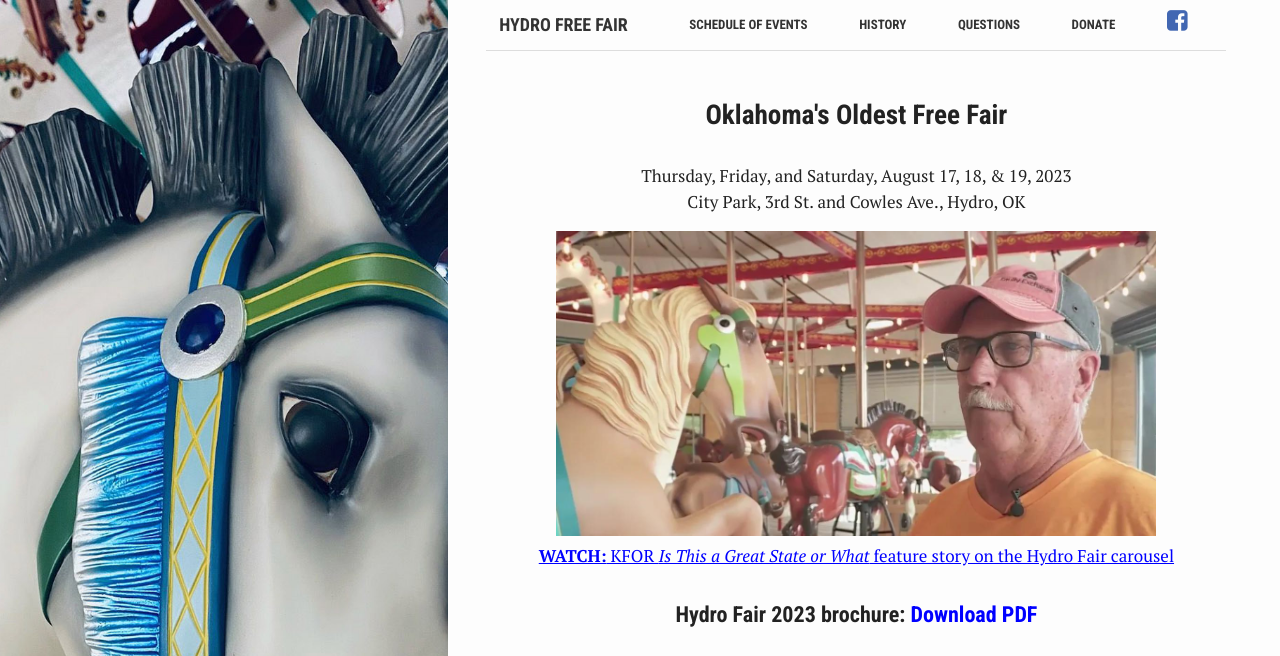
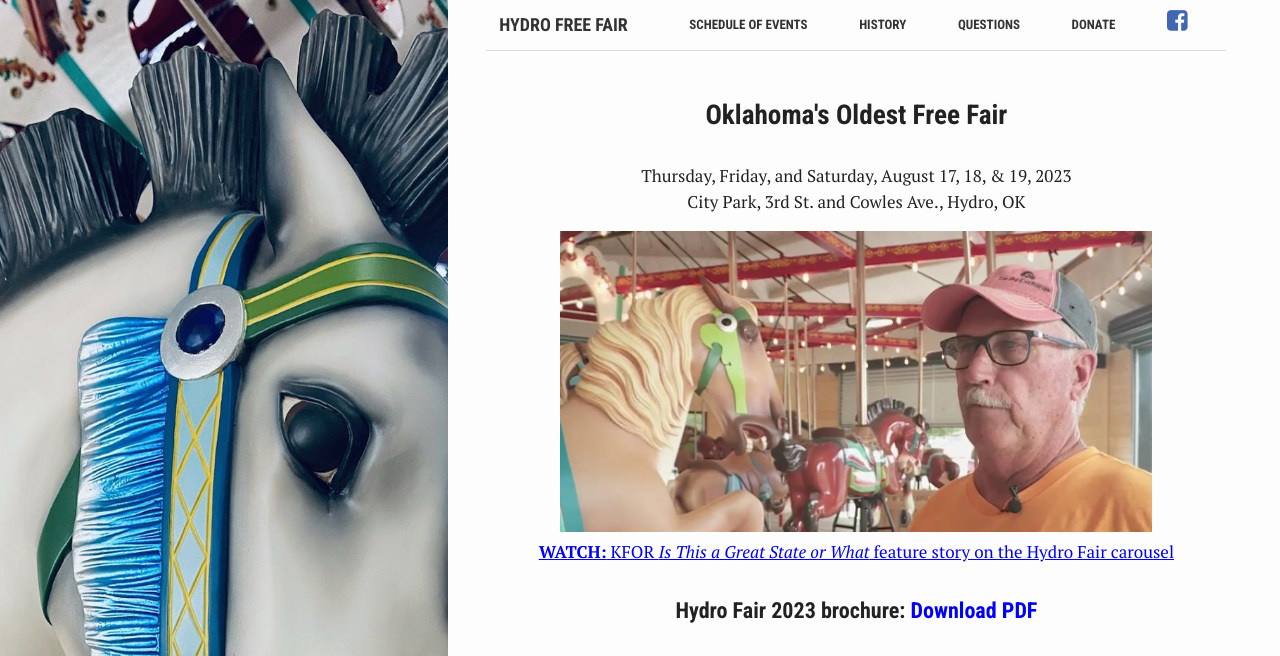
Before and after one commit to ehcloninger/hydrofair, a Jekyll site: the page built from index.html, in a window 1280 px wide and 1266 px high. Shown: the top 656 px of the window. Built offline with Jekyll 4.4.1, drawn with Linux system fonts in a browser that asks for light colours; grey boxes are pictures that could not be loaded.

Commit message:
update width for mobile

```diff
--- a/index.html
+++ b/index.html
@@ -10,7 +10,7 @@
 <p align="center">Thursday, Friday, and Saturday, August 17, 18, &amp; 19, 2023<br/>
 City Park, 3rd St. and Cowles Ave., Hydro, OK</p>
 <p align="center">
-  <img width="600" src="/assets/images/kfor-charlie.jpg"/>
+  <img width="80%" src="/assets/images/kfor-charlie.jpg"/>
   <br/>
 <a style="color:blue" href="https://kfor.com/news/great-state/a-5-year-restoration-project-brings-oklahomas-oldest-wood-carousel-back-to-life/" target="_blank">
     <b>WATCH:</b> KFOR <em>Is This a Great State or What</em> feature story on the Hydro Fair carousel
@@ -18,6 +18,6 @@
 </p>
 
 <h4 align="center"><b>Hydro Fair 2023 brochure: </b><a href="/assets/images/hydrofair2023-compressed.pdf" target="_blank" style="color:blue">Download PDF</a></h4>
-<p align="center"><iframe src="https://www.google.com/maps/embed?pb=!1m18!1m12!1m3!1d4644.469585966994!2d-98.57870528714002!3d35.54522271476925!2m3!1f0!2f0!3f0!3m2!1i1024!2i768!4f13.1!3m3!1m2!1s0x87ac2967a8dad4f1%3A0x47f3c9682a5390b9!2s3rd+St+%26+S+Cowles+Ave%2C+Hydro%2C+OK+73048!5e0!3m2!1sen!2sus!4v1476996112912" width="600" height="450" frameborder="0" style="border:0" allowfullscreen></iframe></p>
+<p align="center"><iframe src="https://www.google.com/maps/embed?pb=!1m18!1m12!1m3!1d4644.469585966994!2d-98.57870528714002!3d35.54522271476925!2m3!1f0!2f0!3f0!3m2!1i1024!2i768!4f13.1!3m3!1m2!1s0x87ac2967a8dad4f1%3A0x47f3c9682a5390b9!2s3rd+St+%26+S+Cowles+Ave%2C+Hydro%2C+OK+73048!5e0!3m2!1sen!2sus!4v1476996112912" width="80%" frameborder="0" style="border:0" allowfullscreen></iframe></p>
 
 <p><i>The Hydro Fair is always the second weekend prior to Labor Day Weekend.</i></p>
```
